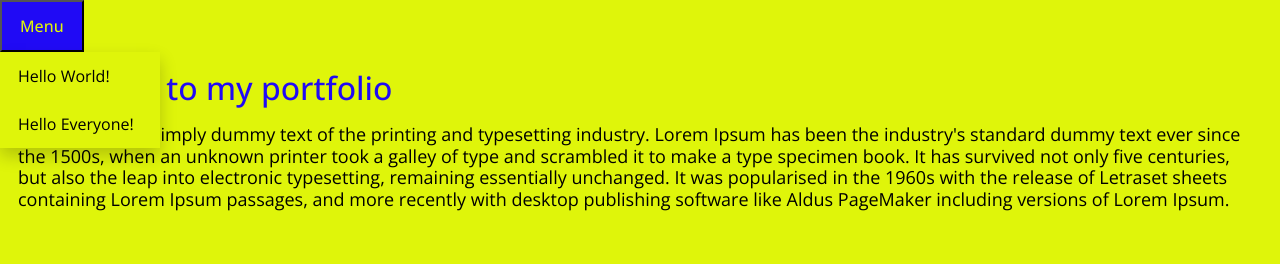
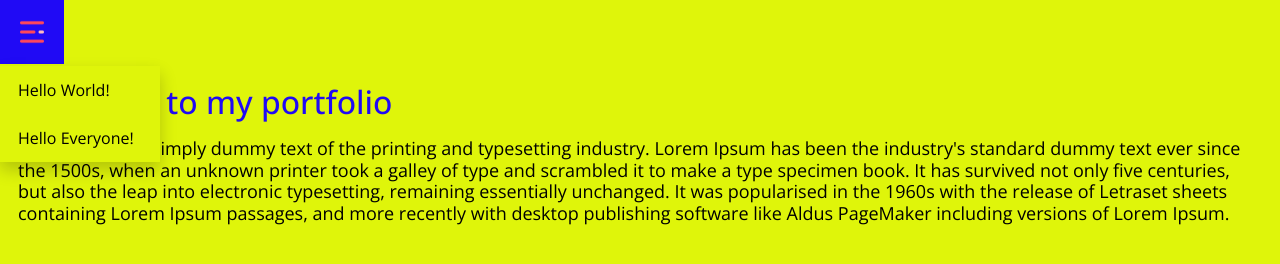
Before and after one commit to Rachelik/RespPortfolio, a plain HTML site: page index.html in a window 1280 px wide. Drawn offline with nearby package versions, Linux system fonts and the light colour scheme.

Commit message:
menu icon and css

```diff
--- a/index.html
+++ b/index.html
@@ -13,7 +13,8 @@
 </head>
 <body>
     <div class="dropdown">
-        <button class="btn-menu">Menu</button>
+        <button class="btn-menu"></button>
+        <!-- <a href="https://www.flaticon.com/free-icons/menu" title="menu icons">Menu icons created by dmitri13 - Flaticon</a> -->
         <ul class="dropdown-content">
             <li><button class="btn-menu-list">Hello World!</button></li>
             <li><button class="btn-menu-list">Hello Everyone!</button></li>
--- a/styles.css
+++ b/styles.css
@@ -60,9 +60,18 @@ p {
 
 .btn-menu {
     background-color:#200af5;
+    width: 4rem;
+    height: 4rem;
+    /* padding: 1rem; */
     color:#DFF50A;
-    padding: 1rem 1.125rem;
     font-weight: 500;
+    background-image: url("images/menu.png");
+    background-repeat: no-repeat;
+    background-size: 1.5rem auto;
+    background-position: center;
+    border: none;
+    /* border-radius: 50%; */
+    /* margin: 0 auto; */
 }
 
 .btn-menu-list {
```
Also changed, not shown: images/menu.png (added).
